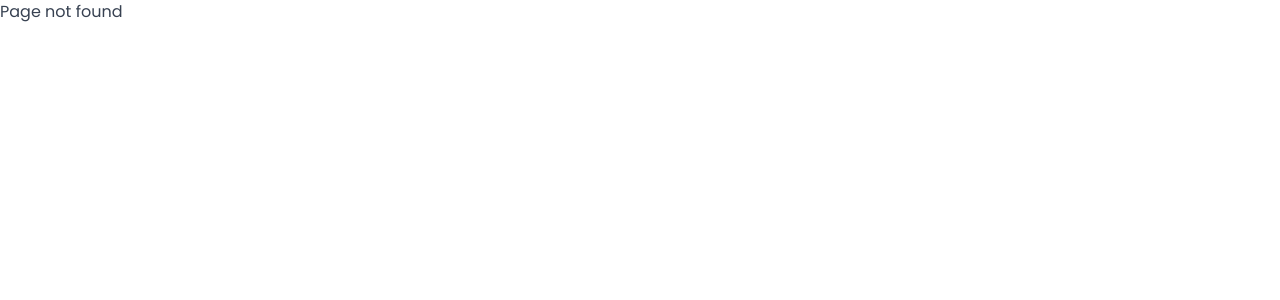
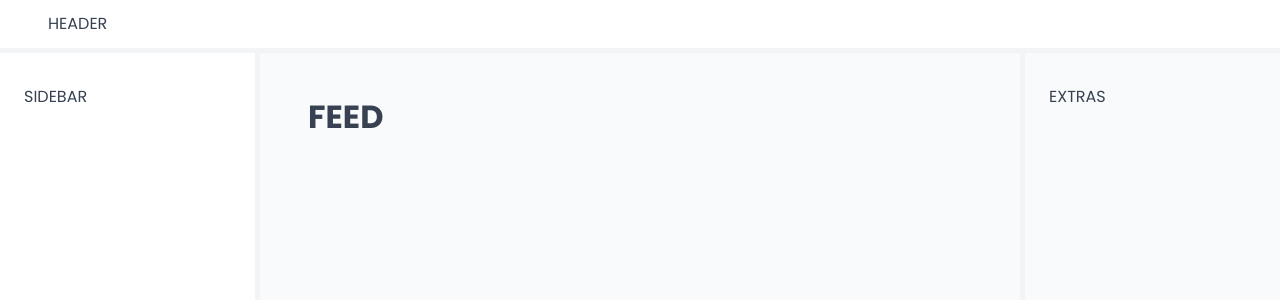
Before and after one commit to Abhishek7487/threadit-main, a React (Vite) app: page /feed in a window 1280 px wide. Before the commit this address had no page. Shown: the top 300 px of the page. Built offline with nearby package versions, Linux system fonts and the light colour scheme; a web font is replaced by a local one.

Commit message:
Building App Layout

```diff
--- a/src/App.jsx
+++ b/src/App.jsx
@@ -1,11 +1,12 @@
 import { BrowserRouter, Navigate, Route, Routes } from "react-router-dom";
 
 import GlobalStyles from "./styles/GlobalStyles";
-import Homepage from "./pages/Homepage";
 import PageNotFound from "./pages/PageNotFound";
 import Post from "./pages/Post";
 import Profile from "./pages/Profile";
 import CreatePost from "./pages/CreatePost";
+import AppLayout from "./ui/AppLayout";
+import Feed from "./pages/Feed";
 
 function App() {
   return (
@@ -13,12 +14,13 @@ function App() {
       <GlobalStyles />
       <BrowserRouter>
         <Routes>
-          <Route index element={<Navigate replace to="home" />} />
-          <Route path="home" element={<Homepage />} />
-          <Route path="/post" element={<Post />} />
-          <Route path="/profile" element={<Profile />} />
-          <Route path="/create-post" element={<CreatePost />} />
-
+          <Route element={<AppLayout />}>
+            <Route index element={<Navigate replace to="/feed" />} />
+            <Route path="/feed" element={<Feed />} />
+            <Route path="/post" element={<Post />} />
+            <Route path="/profile" element={<Profile />} />
+            <Route path="/create-post" element={<CreatePost />} />
+          </Route>
           <Route path="*" element={<PageNotFound />} />
         </Routes>
       </BrowserRouter>
--- /dev/null
+++ b/src/pages/Feed.jsx
@@ -0,0 +1,5 @@
+function Feed() {
+  return <h1>FEED</h1>;
+}
+
+export default Feed;
--- a/src/pages/Homepage.jsx
+++ /dev/null
@@ -1,5 +0,0 @@
-function Homepage() {
-  return <h1>Hello World!</h1>;
-}
-
-export default Homepage;
--- /dev/null
+++ b/src/ui/AppLayout.jsx
@@ -0,0 +1,32 @@
+import { Outlet } from "react-router-dom";
+import Sidebar from "./Sidebar";
+import Header from "./Header";
+import styled from "styled-components";
+import Extras from "./Extras";
+
+const StyledAppLayout = styled.div`
+  display: grid;
+  grid-template-columns: 26rem 1fr 26rem;
+  grid-template-rows: auto 1fr;
+  height: 100vh;
+`;
+
+const Main = styled.main`
+  background-color: var(--color-grey-50);
+  padding: 4rem 4.8rem 6.4rem;
+`;
+
+function AppLayout() {
+  return (
+    <StyledAppLayout>
+      <Header />
+      <Sidebar />
+      <Main>
+        <Outlet />
+      </Main>
+      <Extras />
+    </StyledAppLayout>
+  );
+}
+
+export default AppLayout;
--- /dev/null
+++ b/src/ui/Extras.jsx
@@ -0,0 +1,13 @@
+import styled from "styled-components";
+
+const StyledExtras = styled.aside`
+  background-color: var(--color-grey-50);
+  padding: 3.2rem 2.4rem;
+  border-left: 5px solid var(--color-grey-100);
+`;
+
+function Extras() {
+  return <StyledExtras>EXTRAS</StyledExtras>;
+}
+
+export default Extras;
--- /dev/null
+++ b/src/ui/Header.jsx
@@ -0,0 +1,14 @@
+import styled from "styled-components";
+
+const StyledHeader = styled.div`
+  background-color: var(--color-grey-0);
+  padding: 1.2rem 4.8rem;
+  border-bottom: 5px solid var(--color-grey-100);
+  grid-column: 1 / -1;
+`;
+
+function Header() {
+  return <StyledHeader>HEADER</StyledHeader>;
+}
+
+export default Header;
--- /dev/null
+++ b/src/ui/Sidebar.jsx
@@ -0,0 +1,13 @@
+import styled from "styled-components";
+
+const StyledSidebar = styled.aside`
+  background-color: var(--color-grey-0);
+  padding: 3.2rem 2.4rem;
+  border-right: 5px solid var(--color-grey-100);
+`;
+
+function Sidebar() {
+  return <StyledSidebar>SIDEBAR</StyledSidebar>;
+}
+
+export default Sidebar;
```
